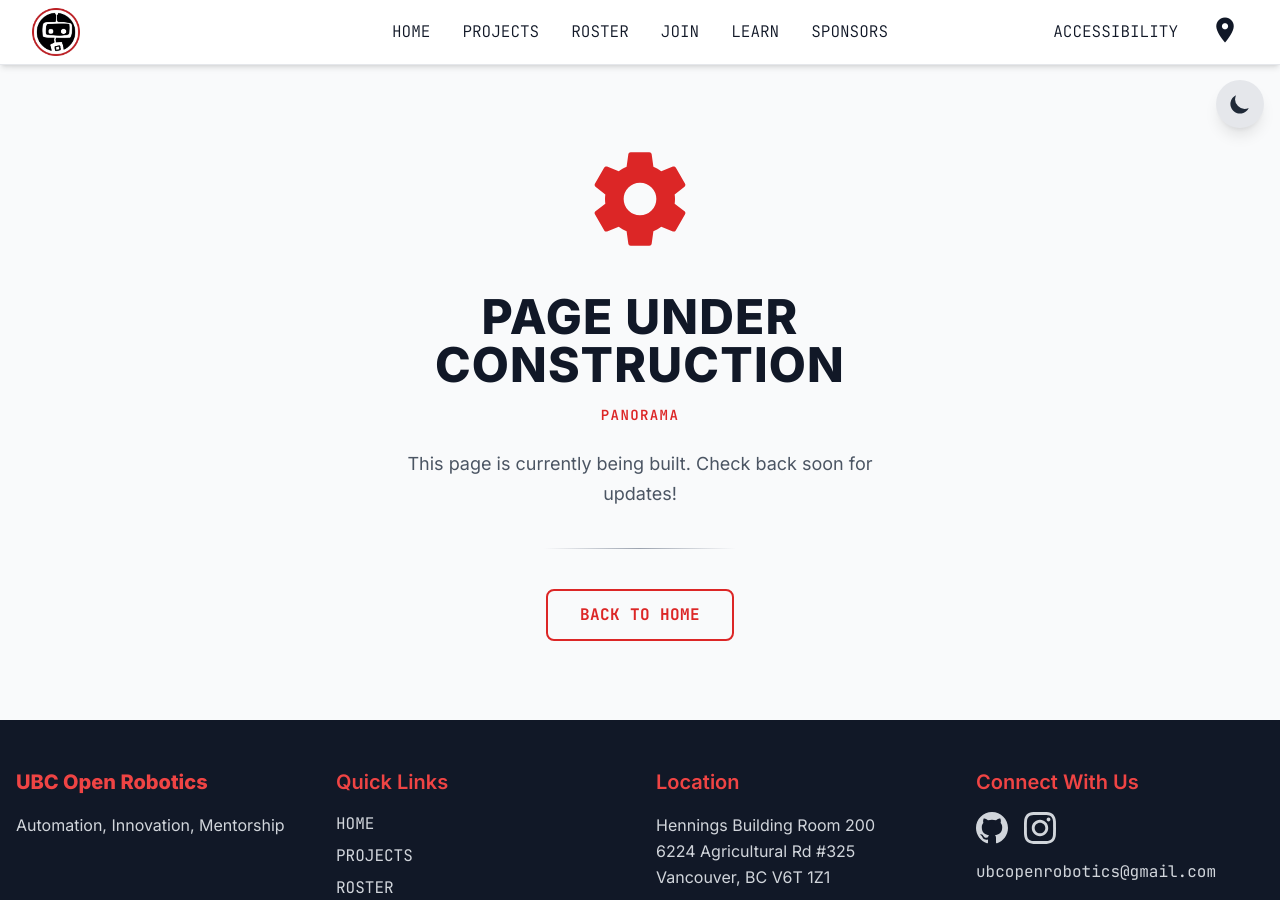
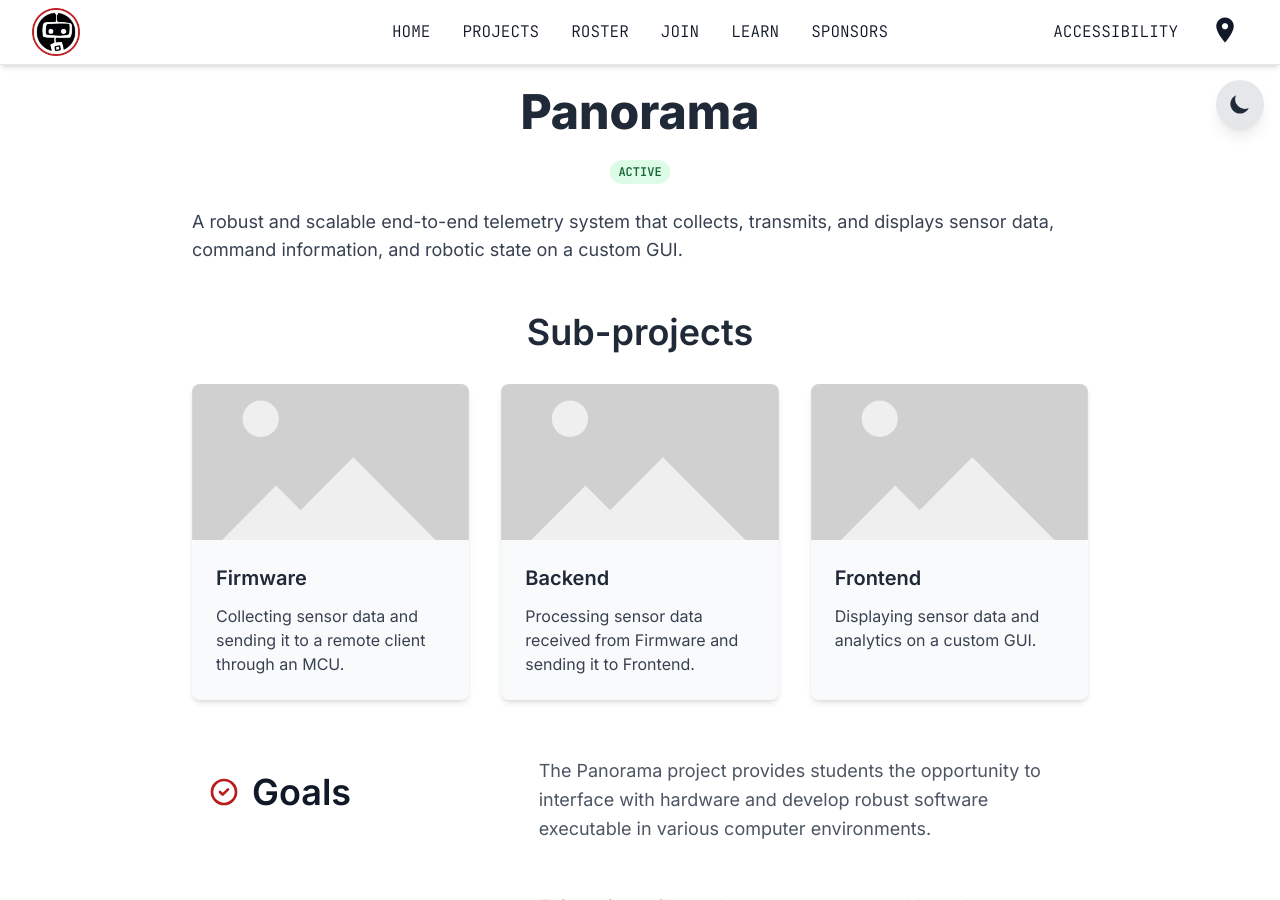
Before and after one commit to UBC-OpenRobotics/website, a Jekyll site: the page built from _projects/panorama/panorama.md, in a window 1280 px wide and 900 px high. Built offline with Jekyll 4.4.1, drawn with Linux system fonts in a browser that asks for light colours; nearby versions of some CDN libraries; some web fonts are replaced; some of the changed text lies outside the part shown.

Commit message:
Panorama: Added basic information, thumbnail, and non-functioning subteam panels

```diff
--- /dev/null
+++ b/_projects/panorama/firmware.md
@@ -0,0 +1,10 @@
+---
+layout: project-detail
+title: Firmware
+permalink: /projects/panorama/firmware
+thumbnail: /assets/images/placeholders/default.svg
+description: Collecting sensor data and sending it to a remote client through an MCU.
+categories: software
+wip: true
+order: 1
+---
--- a/_projects/panorama/panorama.md
+++ b/_projects/panorama/panorama.md
@@ -2,9 +2,15 @@
 layout: project-main
 title: Panorama
 permalink: /projects/panorama/
-thumbnail: /assets/images/placeholders/default.svg
-description: A telemetry collection and analysis software.
+thumbnail: /assets/images/panorama/panorama-thumbnail.png
+brief: A telemetry collection and analysis software.
+description: A robust and scalable end-to-end telemetry system that collects, transmits, and displays sensor data, command information, and robotic state on a custom GUI.
+goals: The Panorama project provides students the opportunity to interface with hardware and develop robust software executable in various computer environments.
+objective: This project will develop a robust and scalable end-to-end telemetry system that collects, transmits, and displays sensor data, command information, and robotic state on a custom GUI.
+future: This platform is planned to be used for all future robotics projects and will continue to be maintained and expanded to support more sensor types and add more user features.
+status-description: "Oct 2025: Project start.<br>Apr 2026: Phase 1 complete. Able to display real-time data from one sensor on the GUI's data viewer and graph panels."
+github: https://github.com/UBC-OpenRobotics/panorama
 order: 3
 status: active
-wip: true
+wip: false
 ---
```
Also changed, not shown: _projects/panorama/backend.md (added, +10 -0 lines), _projects/panorama/frontend.md (added, +10 -0 lines), assets/images/panorama/panorama-thumbnail-placeholder.jpg (renamed from assets/images/panorama/panorama-thumbnail.jpg), assets/images/panorama/panorama-thumbnail.png (added).
